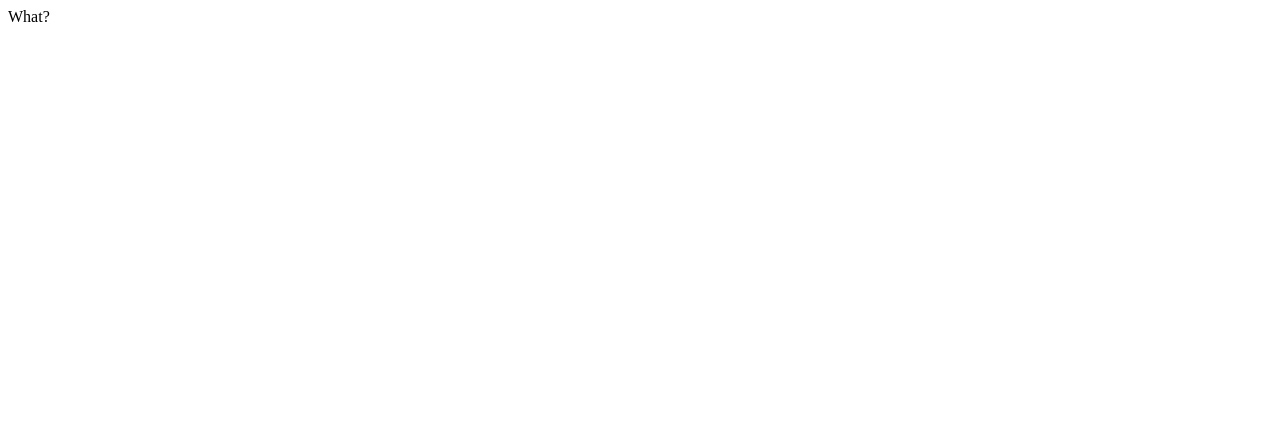
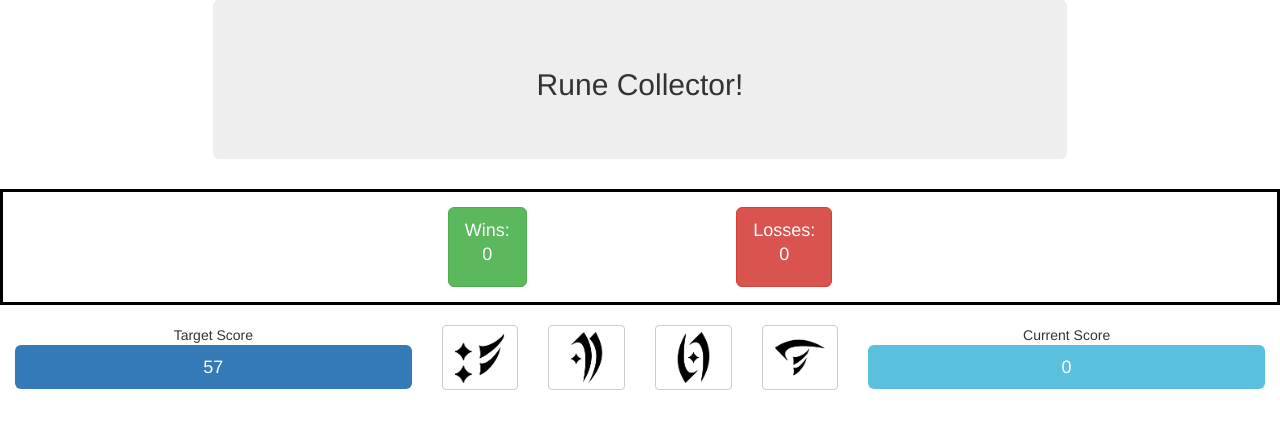
Before and after one commit to crampsw/Rune-Collector, a plain HTML site: page index.html in a window 1280 px wide. Drawn offline with nearby package versions, Linux system fonts and the light colour scheme.

Commit message:
Finished (probably)

```diff
--- a/assets/css/style.css
+++ b/assets/css/style.css
@@ -1,3 +1,11 @@
-.testclass {
-    background-color: gray;
+.rune-img-border {
+    border: 3px black solid
 }
+#score-row {
+    padding: 15px;
+    margin-bottom: 20px;
+    border: 3px black solid;
+}
+.float-right-helper {
+    float:right;
+}
--- a/assets/javascript/game.js
+++ b/assets/javascript/game.js
@@ -1,6 +1,57 @@
+var runeGame = {
+
+    // Set some variables
+    targetScore: 0,
+    currentScore: 0,
+    winCount: 0,
+    lossCount: 0,
+
+    runeVal: [],
+
+    scoreUpdate: function() {
+
+                $("#win-count").text(this.winCount);
+                $("#loss-count").text(this.lossCount);
+                $("#current-score").text(this.currentScore)
+                $("#target-score").text(this.targetScore)
+    },
+
+    gameStart: function() {
+
+        this.currentScore = 0;
+        this.targetScore = (Math.floor(Math.random() * 101) + 19);
+        // console.log("Target Score Set to " + this.targetScore);
+        this.runeVal = [];
+        for(i = 0; i < 4; i++){
+            this.runeVal[i] = (Math.floor(Math.random() * 11) + 1);
+            // console.log("Rune value " + i + " is set to " + this.runeVal[i]);
+        }
+        this.scoreUpdate();
+    },
+    gameLogic: function(val) {
+
+        this.currentScore += this.runeVal[val]
+
+        //Loss condition
+        if(this.currentScore > this.targetScore) {
+            this.lossCount++;
+            this.gameStart();
+            alert("You lose! New game starting.")
+        }
+        //Win condition
+        if(this.currentScore === this.targetScore) {
+            this.winCount++;
+            this.gameStart();
+            alert("You win! New game starting.")
+        }
+        this.scoreUpdate();
+    },
+
+};
 $(document).ready(function() {
-    $(".testclass").on("click", function() {
-        $(this).text("Hello World!")
+    runeGame.gameStart()
+    $(".btn-default").on("click", function() {
+        runeGame.gameLogic(this.value);
+        // console.log(this.value);
     });
-
 });
--- a/index.html
+++ b/index.html
@@ -2,21 +2,55 @@
 <html lang="en">
 <head>
     <meta charset="UTF-8">
+    <meta name="viewport" content="width=device-width, initial-scale=1">
+    <link rel="stylesheet" href="https://maxcdn.bootstrapcdn.com/bootstrap/3.3.7/css/bootstrap.min.css" integrity="sha384-BVYiiSIFeK1dGmJRAkycuHAHRg32OmUcww7on3RYdg4Va+PmSTsz/K68vbdEjh4u" crossorigin="anonymous">
+    <link rel="stylesheet" href="./assets/css/style.css">
     <script src="https://code.jquery.com/jquery-3.2.1.min.js"></script>
+    <script src="./assets/javascript/game.js"></script>
     <title>Document</title>
 </head>
 <body>
+<div class="container-fluid">
+    <div class="row">
+        <div class="col-md-8 col-md-offset-2 jumbotron bg-primary">
+            <h2 class="text-center"> Rune Collector! </h2>
+        </div>
+    </div>
+    <div class="row" id="score-row">
+        <div class="col-md-4 col-md-offset-4">
+            <div class="btn btn-success btn-lg">Wins:<p id="win-count">0</p></div>
+            <div class="btn btn-danger btn-lg float-right-helper">Losses:<p id="loss-count">0</p></div>
+        </div>
+    </div>
+    <div class="row">
+        <div class="col-md-4 text-center">Target Score
+            <p id="target-score" class="btn-primary btn-lg text-center">#</p>
+        </div>
+        <div class="col-md-1">
+            <button id="rune1" type="button" class="btn btn-default" value="0">
+                <img src="./assets/images/rune1.png" alt="rune1" class="img-rounded img-responsive">
+            </button>
+        </div>
+        <div class="col-md-1">
+            <button id="rune2" type="button" class="btn btn-default" value="1">
+                <img src="./assets/images/rune2.png" alt="rune2" class="img-rounded img-responsive">
+            </button>
+        </div>
+        <div class="col-md-1">
+            <button id="rune3" type="button" class="btn btn-default" value="2">
+                <img src="./assets/images/rune3.png" alt="rune3" class="img-rounded img-responsive">
+            </button>
+        </div>
+        <div class="col-md-1">
+            <button id="rune4" type="button" class="btn btn-default" value="3">
+                <img src="./assets/images/rune4.png" alt="rune4" class="img-rounded img-responsive">
+            </button>
+        </div>
+        <div class="col-md-4 text-center">Current Score
+            <p id="current-score" class="btn-info btn-lg text-center">#</p>
+        </div>
+    </div>
 
-<div class="testclass"> What? </div>
-
-<script>
-$(document).ready(function() {
-    $(".testclass").on("click", function() {
-        $(this).text("Hello World!")
-    });
-
-});
-</script>
-
+</div>
 </body>
 </html>
```
